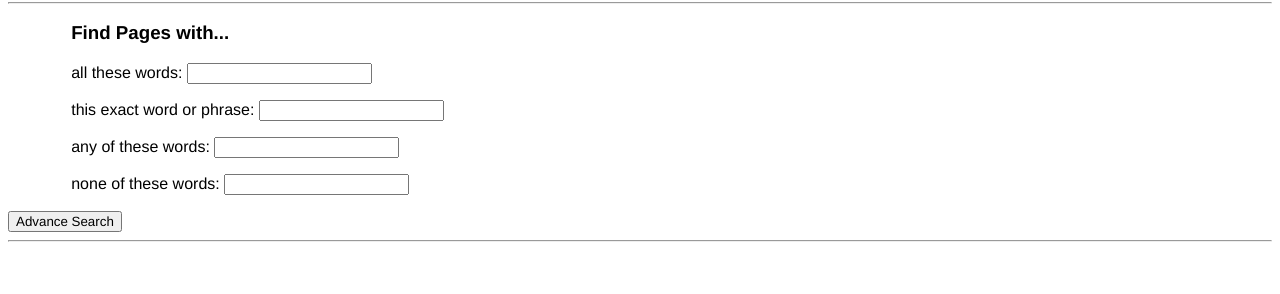
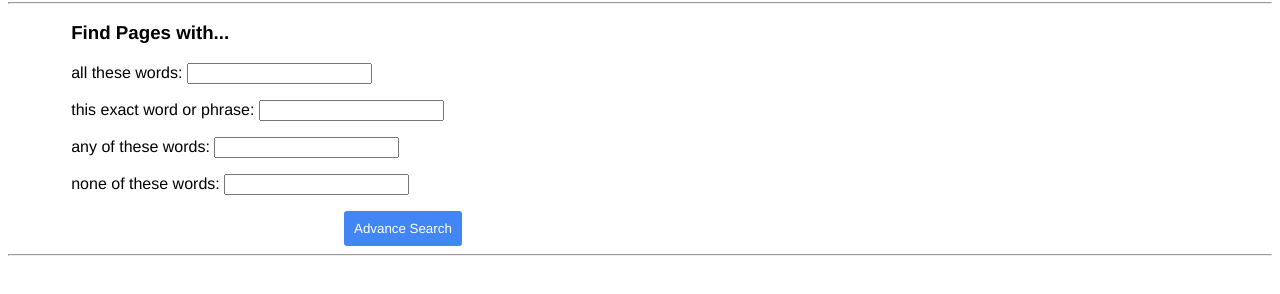
Before and after one commit to Menkoi/google_Page, a plain HTML site: page advanceSearch.html in a window 1280 px wide. Shown: the part 132-426 px from the top of the page. Drawn offline with Linux system fonts and the light colour scheme.

```diff
--- a/advanceSearch.html
+++ b/advanceSearch.html
@@ -41,7 +41,7 @@
         </form>
     </div>
 
-    <div>
+    <div id="advance">
         <input type="submit" value="Advance Search">
     </div>
 
--- a/style.css
+++ b/style.css
@@ -83,10 +83,18 @@ box-shadow: -1px 5px 9px 0px rgba(0,0,0,0.05);
     padding-left: 5%;
 }
 
-#test {
-
-}
-
 #searchInput {
     float: center;
 }
+
+#advance {
+    padding-left: 21em;
+}
+
+#advance input {
+    padding: 10px;
+    background-color: #4285F4;
+    border: 0px solid;
+    border-radius: 3px;
+    color: white;
+}
```
Also changed, not shown: index.html (+2 -2 lines), imgSearch.html (line endings or trailing spaces).
